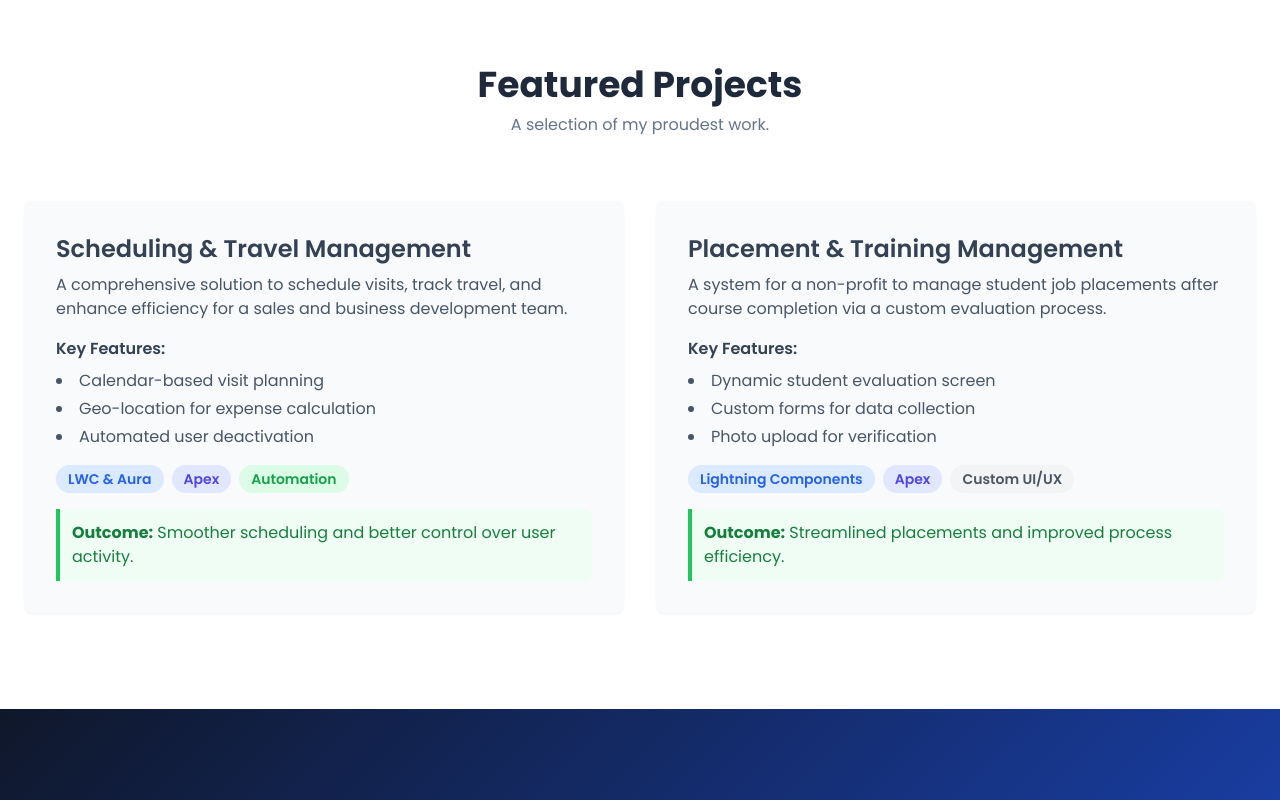
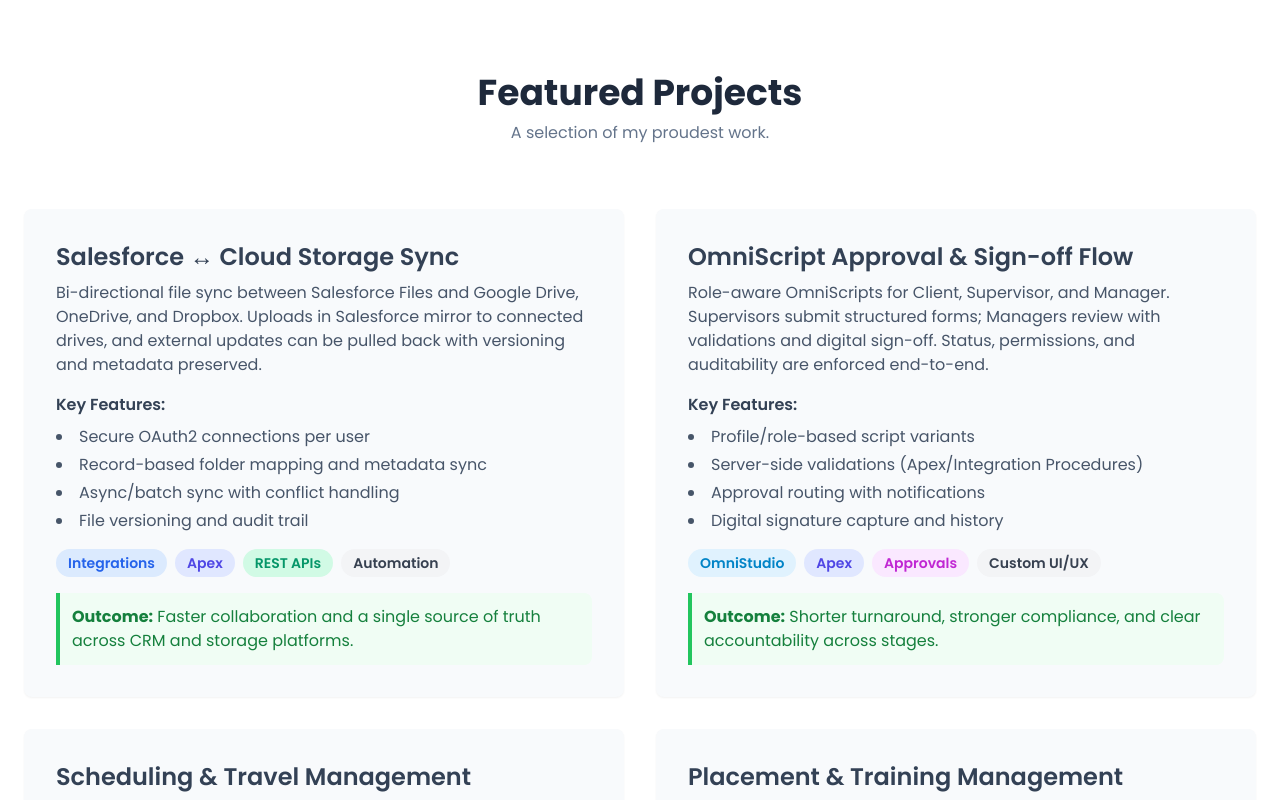
Before and after one commit to Munzir-commits/Portfolio, a plain HTML site: page index.html in a window 1280 px wide. Shown: the part 2000-2800 px from the top of the page. Drawn offline with nearby package versions, Linux system fonts and the light colour scheme.

Commit message:
Salesforce Logo Edit and Featured Project Addition

```diff
--- a/index.html
+++ b/index.html
@@ -47,9 +47,11 @@
 <body class="bg-slate-50 text-slate-700">
 
   <!-- Navigation -->
-  <nav id="navbar" class="bg-slate-900 backdrop-blur-sm text-white p-4 sticky top-0 z-50 shadow-lg" >
+  <nav id="navbar" class="bg-slate-900 backdrop-blur-sm text-white p-4 sticky top-0 z-50 shadow-lg">
     <div class="container mx-auto flex justify-between items-center">
-      <a href="#home" class="text-2xl font-bold hover:text-blue-300 transition-colors">Munzir</a>
+      <!-- <a href="#home" class="text-2xl font-bold hover:text-blue-300 transition-colors">Munzir</a> -->
+      <img src="./assets/logo.png" alt="Sgo" class="h-10 w-auto object-contain" />
+
       <ul class="hidden md:flex items-center space-x-6">
         <li><a href="#home" class="hover:text-blue-300 transition-colors">Home</a></li>
         <li><a href="#about" class="hover:text-blue-300 transition-colors">About</a></li>
@@ -60,10 +62,11 @@
     </div>
   </nav>
 
+
   <!-- Hero Section -->
   <section id="home" class="gradient-bg text-white h-[calc(100vh-64px)] flex items-center justify-center">
     <div class="container mx-auto text-center px-4">
-      <h1 class="text-5xl md:text-6xl font-bold mb-4">Munzir</h1>
+      <h1 class="text-5xl md:text-6xl font-bold mb-4">Test</h1>
       <h2 class="text-2xl md:text-3xl mb-6 font-light">
         A <span id="typed-text" class="font-semibold text-blue-300"></span>
       </h2>
@@ -162,6 +165,83 @@
         <p class="text-slate-500 mt-2">A selection of my proudest work.</p>
       </div>
       <div class="grid grid-cols-1 md:grid-cols-2 gap-8">
+
+         <!-- Project Card 3 -->
+        <div class="bg-slate-50 p-8 rounded-lg shadow-sm card-hover flex flex-col scroll-animate"
+          style="transition-delay: 300ms;">
+          <h3 class="text-2xl font-semibold mb-2">Salesforce ↔ Cloud Storage Sync</h3>
+          <p class="text-slate-600 mb-4 flex-grow">
+            Bi-directional file sync between Salesforce Files and Google Drive, OneDrive, and Dropbox.
+            Uploads in Salesforce mirror to connected drives, and external updates can be pulled back
+            with versioning and metadata preserved.
+          </p>
+
+          <div class="mb-4">
+            <h4 class="font-semibold text-slate-700 mb-2">Key Features:</h4>
+            <ul class="list-disc list-inside text-slate-600 space-y-1">
+              <li>Secure OAuth2 connections per user</li>
+              <li>Record-based folder mapping and metadata sync</li>
+              <li>Async/batch sync with conflict handling</li>
+              <li>File versioning and audit trail</li>
+            </ul>
+          </div>
+
+          <div class="mt-auto">
+            <div class="flex flex-wrap gap-2 mb-4">
+              <span class="text-sm font-semibold text-blue-600 bg-blue-100 py-1 px-3 rounded-full">Integrations</span>
+              <span class="text-sm font-semibold text-indigo-600 bg-indigo-100 py-1 px-3 rounded-full">Apex</span>
+              <span class="text-sm font-semibold text-emerald-600 bg-emerald-100 py-1 px-3 rounded-full">REST
+                APIs</span>
+              <span class="text-sm font-semibold text-gray-700 bg-gray-100 py-1 px-3 rounded-full">Automation</span>
+            </div>
+
+            <div class="bg-green-50 border-l-4 border-green-500 p-3 rounded-r-lg">
+              <p class="text-green-700 font-medium">
+                <strong>Outcome:</strong> Faster collaboration and a single source of truth across CRM and storage
+                platforms.
+              </p>
+            </div>
+          </div>
+        </div>
+
+        <!-- Project Card 4 -->
+        <div class="bg-slate-50 p-8 rounded-lg shadow-sm card-hover flex flex-col scroll-animate"
+          style="transition-delay: 450ms;">
+          <h3 class="text-2xl font-semibold mb-2">OmniScript Approval & Sign-off Flow</h3>
+          <p class="text-slate-600 mb-4 flex-grow">
+            Role-aware OmniScripts for Client, Supervisor, and Manager. Supervisors submit structured forms;
+            Managers review with validations and digital sign-off. Status, permissions, and auditability are enforced
+            end-to-end.
+          </p>
+
+          <div class="mb-4">
+            <h4 class="font-semibold text-slate-700 mb-2">Key Features:</h4>
+            <ul class="list-disc list-inside text-slate-600 space-y-1">
+              <li>Profile/role-based script variants</li>
+              <li>Server-side validations (Apex/Integration Procedures)</li>
+              <li>Approval routing with notifications</li>
+              <li>Digital signature capture and history</li>
+            </ul>
+          </div>
+
+          <div class="mt-auto">
+            <div class="flex flex-wrap gap-2 mb-4">
+              <span class="text-sm font-semibold text-sky-600 bg-sky-100 py-1 px-3 rounded-full">OmniStudio</span>
+              <span class="text-sm font-semibold text-indigo-600 bg-indigo-100 py-1 px-3 rounded-full">Apex</span>
+              <span
+                class="text-sm font-semibold text-fuchsia-600 bg-fuchsia-100 py-1 px-3 rounded-full">Approvals</span>
+              <span class="text-sm font-semibold text-gray-700 bg-gray-100 py-1 px-3 rounded-full">Custom UI/UX</span>
+            </div>
+
+            <div class="bg-green-50 border-l-4 border-green-500 p-3 rounded-r-lg">
+              <p class="text-green-700 font-medium">
+                <strong>Outcome:</strong> Shorter turnaround, stronger compliance, and clear accountability across
+                stages.
+              </p>
+            </div>
+          </div>
+        </div>
+
         <!-- Project Card 1 -->
         <div class="bg-slate-50 p-8 rounded-lg shadow-sm card-hover flex flex-col scroll-animate">
           <h3 class="text-2xl font-semibold mb-2">Scheduling & Travel Management</h3>
@@ -215,6 +295,12 @@
             </div>
           </div>
         </div>
+
+
+
+
+
+
       </div>
     </div>
   </section>
```
